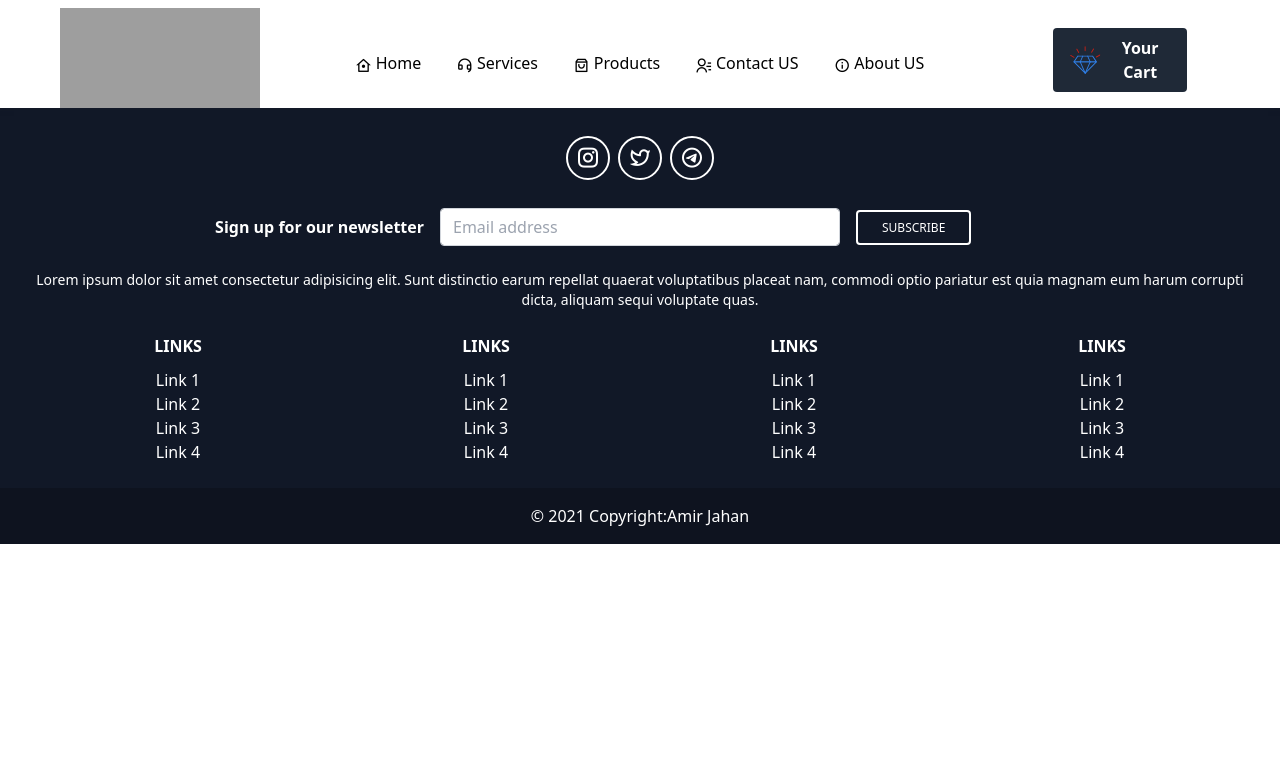
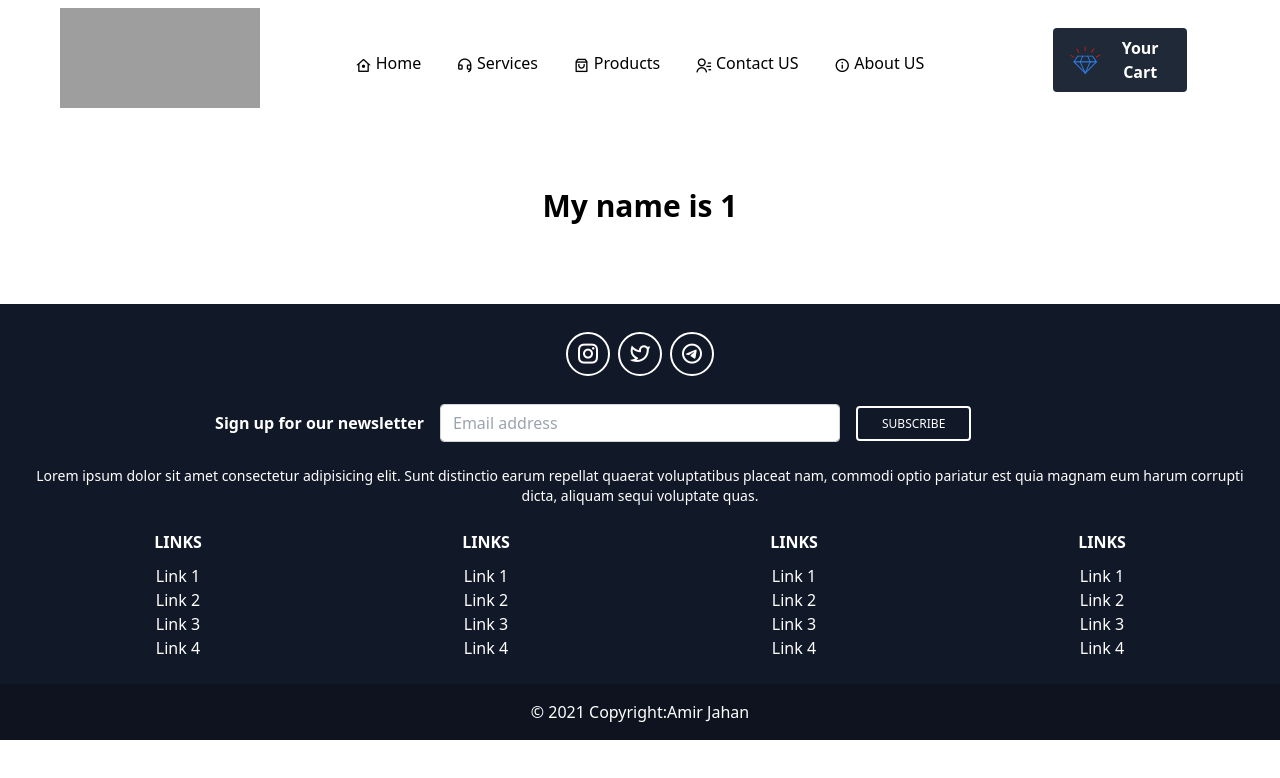
Before and after one commit to amirjahan1/ajstore-class-thursday, a React (Create React App) app: page /product/1 in a window 1280 px wide. Shown: the top 778 px of the page. Built offline with nearby package versions, Linux system fonts and the light colour scheme; grey boxes are pictures that could not be loaded.

Commit message:
Start redux

```diff
--- a/src/App.js
+++ b/src/App.js
@@ -10,14 +10,13 @@ import Loading from "./components/loading/loading";
 
 const Home = React.lazy(() => import("./component-main/home"));
 const Product = React.lazy(() => import("./component-main/product"));
+const SpecialProduct = React.lazy(() => import("./component-main/special-product"));
 
 
 
 
 
 function App() {
-
-
 
   return (
       <Suspense fallback={<Loading/>}>
@@ -26,8 +25,8 @@ function App() {
             <Routes>
                 <Route exact path="/" element={<Home/>}/>
                 <Route path="/product" element={<Product/>}/>
+                <Route exact path="/product/:name" element={<SpecialProduct/>}/>
             </Routes>
-
 
         <Footer/>
       </Suspense>
--- a/src/component-main/product/Card.js
+++ b/src/component-main/product/Card.js
@@ -1,10 +1,12 @@
 import React from "react";
+import {useNavigate} from "react-router-dom";
 import 'animate.css';
 import "./card.css"
 
 
 const Card = ({item}) => {
 
+        const navigate = useNavigate();
 
     return(
         <div className="animate__animated animate__fadeIn card rounded-xl  m-10 h-auto  flex flex-col justify-between items-center cursor-pointer">
@@ -43,7 +45,7 @@ const Card = ({item}) => {
                 </p>
 
 
-                <div className="w-full   mt-2 px-4  flex flex-wrap justify-between items-center ">
+                <div onClick={()=>navigate(`/product/${item.first_name}`)} className="w-full mt-2 px-4  flex flex-wrap justify-between items-center ">
                     <span style={{boxShadow:'0px 1px 1px #292a36'}}
                        className="bg-indigo-500 hover:bg-indigo-700 text-white  cursor-pointer rounded inline-flex items-center justify-center px-4 py-2 w-full transition ease-in-out  duration-300">
                         <svg xmlns="http://www.w3.org/2000/svg" className="h-6 w-6" fill="none" viewBox="0 0 24 24"
--- /dev/null
+++ b/src/component-main/special-product.js
@@ -0,0 +1,17 @@
+import React from "react";
+import {useParams} from "react-router-dom";
+
+
+
+const SpecialProduct=()=>
+{
+        const param = useParams();
+
+    return(
+        <>
+            <h1 className="text-3xl text-center font-bold my-20">My name is {param.name} </h1>
+        </>
+
+)}
+
+export default SpecialProduct;
--- a/src/components/navbar/index.js
+++ b/src/components/navbar/index.js
@@ -36,7 +36,7 @@ const Navbar = () => {
                 }
 
             </div>
-            <nav style={{boxShadow:'0 -10px 10px 3px #292a36'}} className={`w-full flex lg:flex-row md:flex-col sm:flex-col flex-col justify-evenly items-center ${isOpen ? "active" : null} sticky top-0 z-50 bg-white `} id="header">
+            <nav  className={`w-full flex lg:flex-row md:flex-col sm:flex-col flex-col justify-evenly items-center ${isOpen ? "active" : null} sticky top-0 z-50 bg-white `} id="header">
 
                 <div className="lg:w-2/12 md:w-full sm:w-full w-full flex justify-center mt-2">
                     <Link to="/">
```
